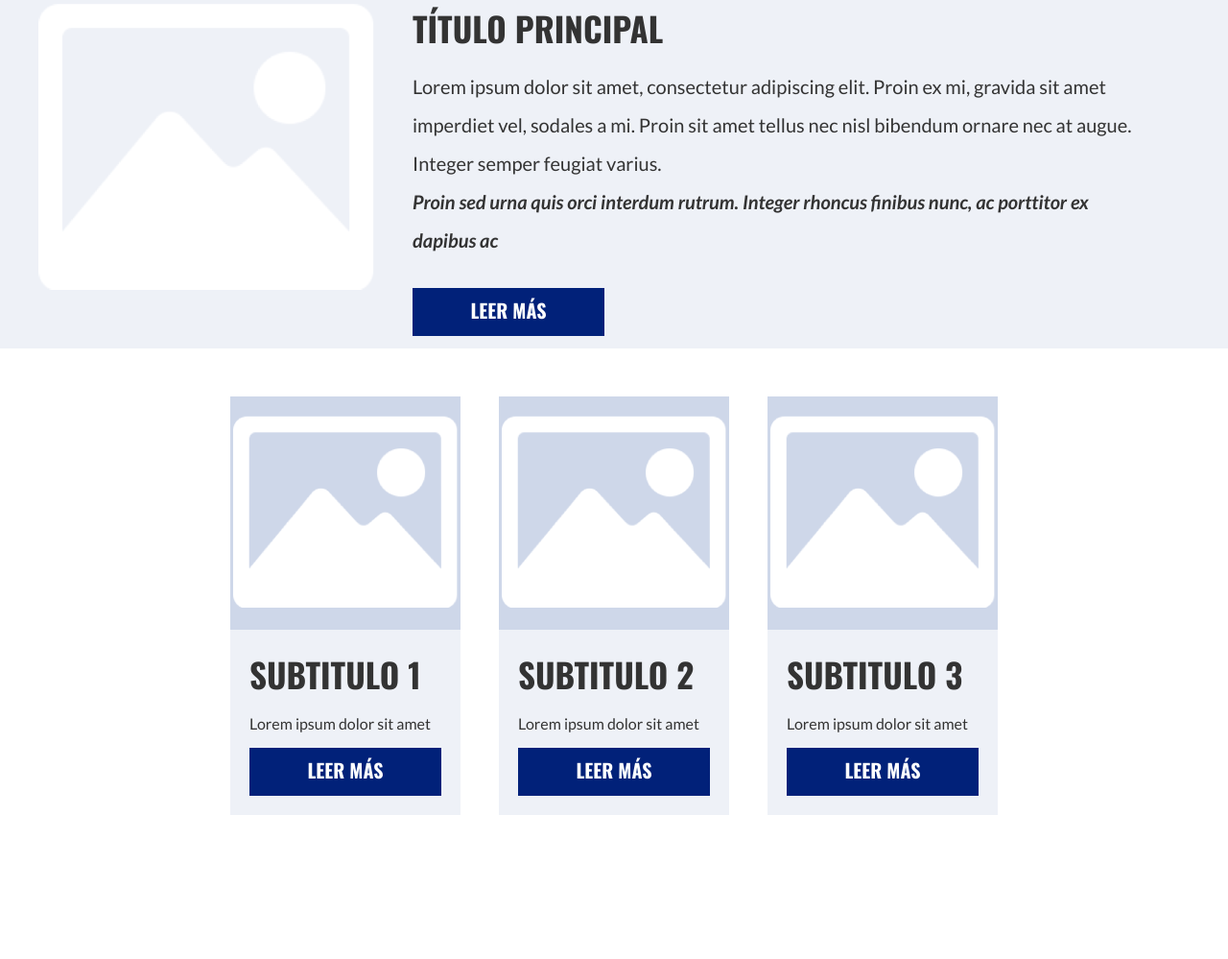
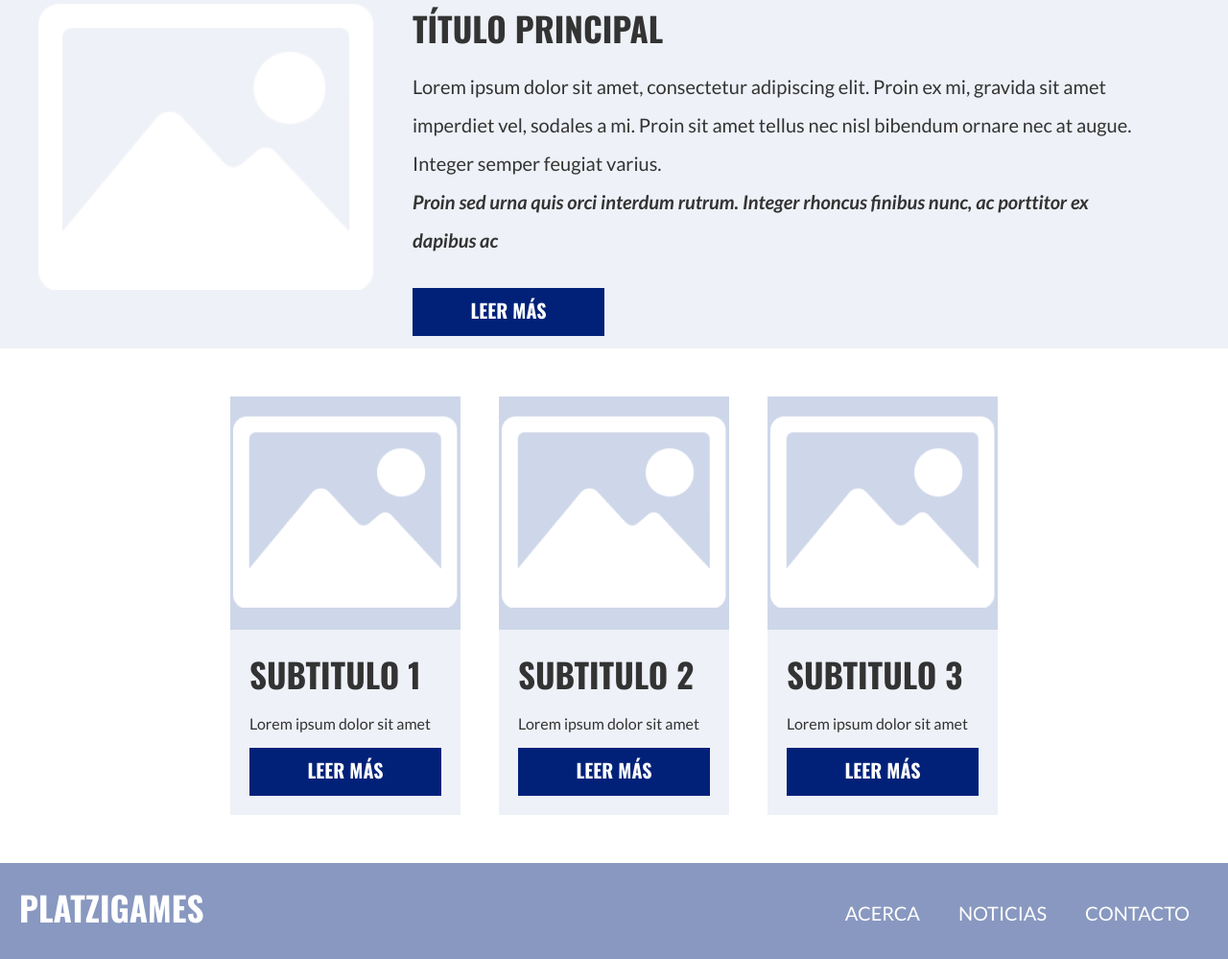
Before and after one commit to josueSN1402/Preprocesadores-CSS, a plain HTML site: page landing.html in a window 1280 px wide. Shown: the part 137-1136 px from the top of the page at 96% size. Before the commit the page ends 1036 px from the top, so only its background shows below. Drawn offline with nearby package versions, Linux system fonts and the light colour scheme.

Commit message:
Landing terminada

```diff
--- a/landing.html
+++ b/landing.html
@@ -53,5 +53,13 @@
         </div>
       </div>
     </main>
+    <footer>
+      <h2>PlatziGames</h2>
+      <ul>
+        <li>Acerca</li>
+        <li>Noticias</li>
+        <li>Contacto</li>
+      </ul>
+    </footer>
   </body>
 </html>
```
Also changed, not shown: 1 other file.
